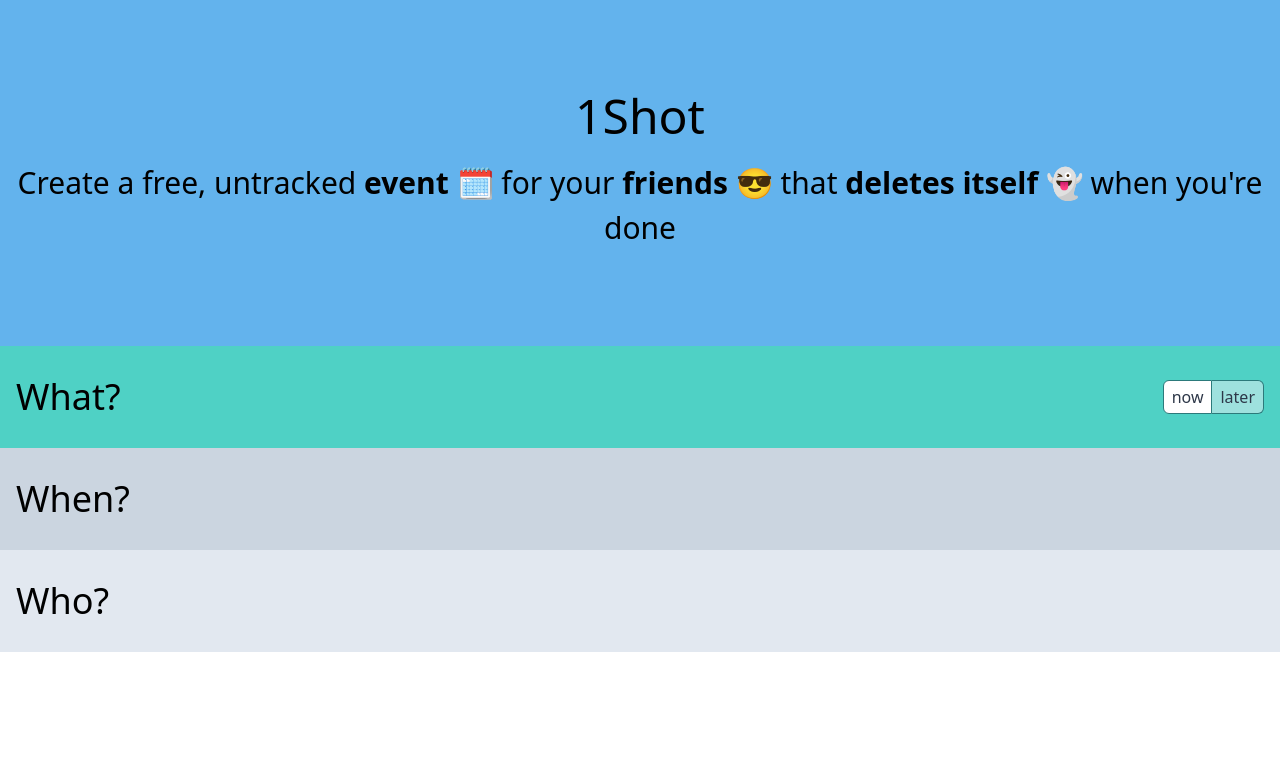
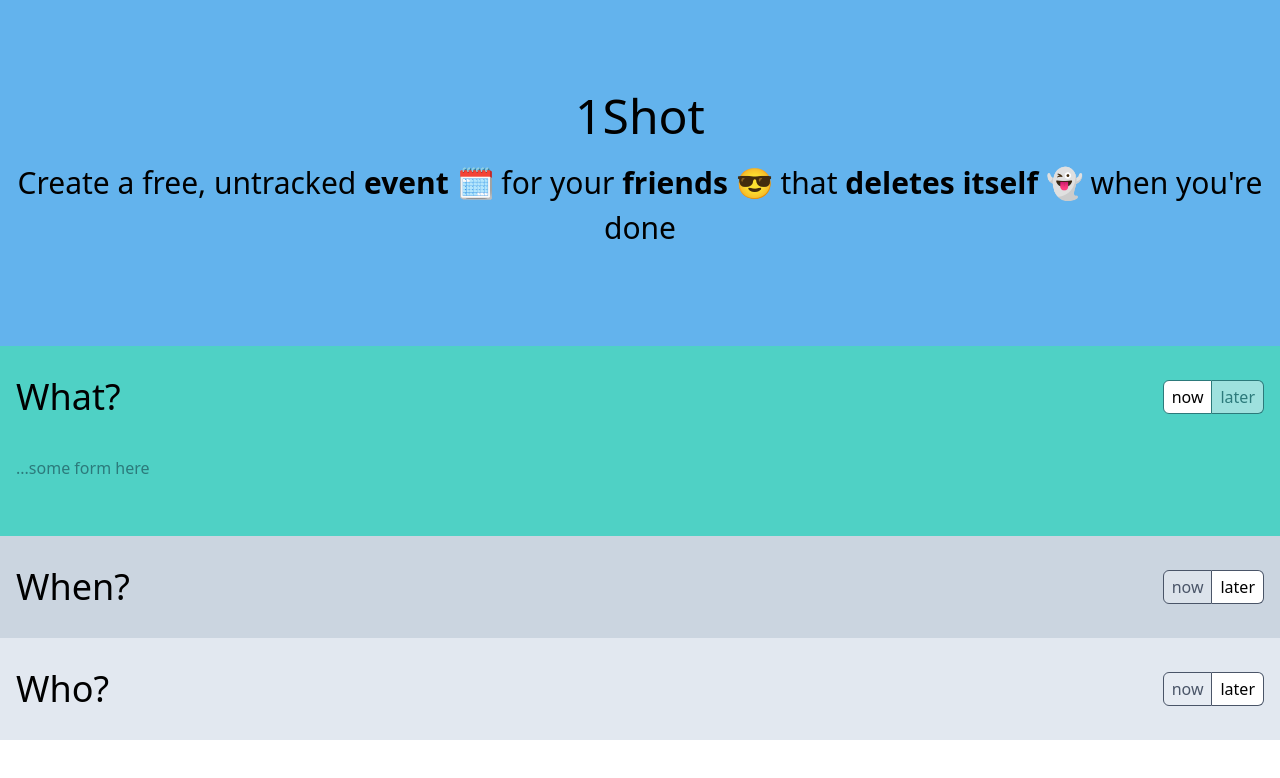
Before and after one commit to jadehopepunk/1shot_events, a Next.js app: page / in a window 1280 px wide. Shown: the top 778 px of the page. Built offline with nearby package versions, Linux system fonts and the light colour scheme.

Commit message:
sections

```diff
--- a/pages/index.js
+++ b/pages/index.js
@@ -25,17 +25,34 @@ export default function Home() {
           <h2 className="text-4xl">What?</h2>
           <div className="flex-grow-0 flex-shrink flex flex-col justify-center">
             <div>
-              <button class="border bg-white border-teal-700 text-gray-800 py-1 px-2 rounded-l-md">now</button>
-              <button class="border bg-gray-200 bg-opacity-50 border-l-0 text-gray-800 border-teal-700 py-1 px-2 rounded-r-md">later</button>
+              <button class="border bg-white border-teal-700 text-black py-1 px-2 rounded-l-md">now</button>
+              <button class="border bg-gray-200 bg-opacity-50 border-l-0 text-teal-700 border-teal-700 py-1 px-2 rounded-r-md">later</button>
+            </div>
+          </div>
+        </div>
+        <p className="mt-8 mb-8 text-teal-700">...some form here</p>
+      </div>
+      <div className="bg-gray-400 px-4 py-6">
+        <div className="flex flex-row align-middle justify-between">
+          <h2 className="text-4xl">When?</h2>
+          <div className="flex-grow-0 flex-shrink flex flex-col justify-center">
+            <div>
+              <button class="border bg-gray-200 bg-opacity-50 border-gray-700 text-gray-700 py-1 px-2 rounded-l-md">now</button>
+              <button class="border bg-white border-l-0 text-black border-gray-700 py-1 px-2 rounded-r-md">later</button>
             </div>
           </div>
         </div>
       </div>
-      <div className="bg-gray-400 px-4 py-6">
-        <h2 className="text-4xl">When?</h2>
-      </div>
       <div className="bg-gray-300 px-4 py-6">
-        <h2 className="text-4xl">Who?</h2>
+        <div className="flex flex-row align-middle justify-between">
+          <h2 className="text-4xl">Who?</h2>
+          <div className="flex-grow-0 flex-shrink flex flex-col justify-center">
+            <div>
+              <button class="border bg-gray-200 bg-opacity-50 border-gray-700 text-gray-700 py-1 px-2 rounded-l-md">now</button>
+              <button class="border bg-white border-l-0 text-black border-gray-700 py-1 px-2 rounded-r-md">later</button>
+            </div>
+          </div>
+        </div>
       </div>
     </div>
   );
```
